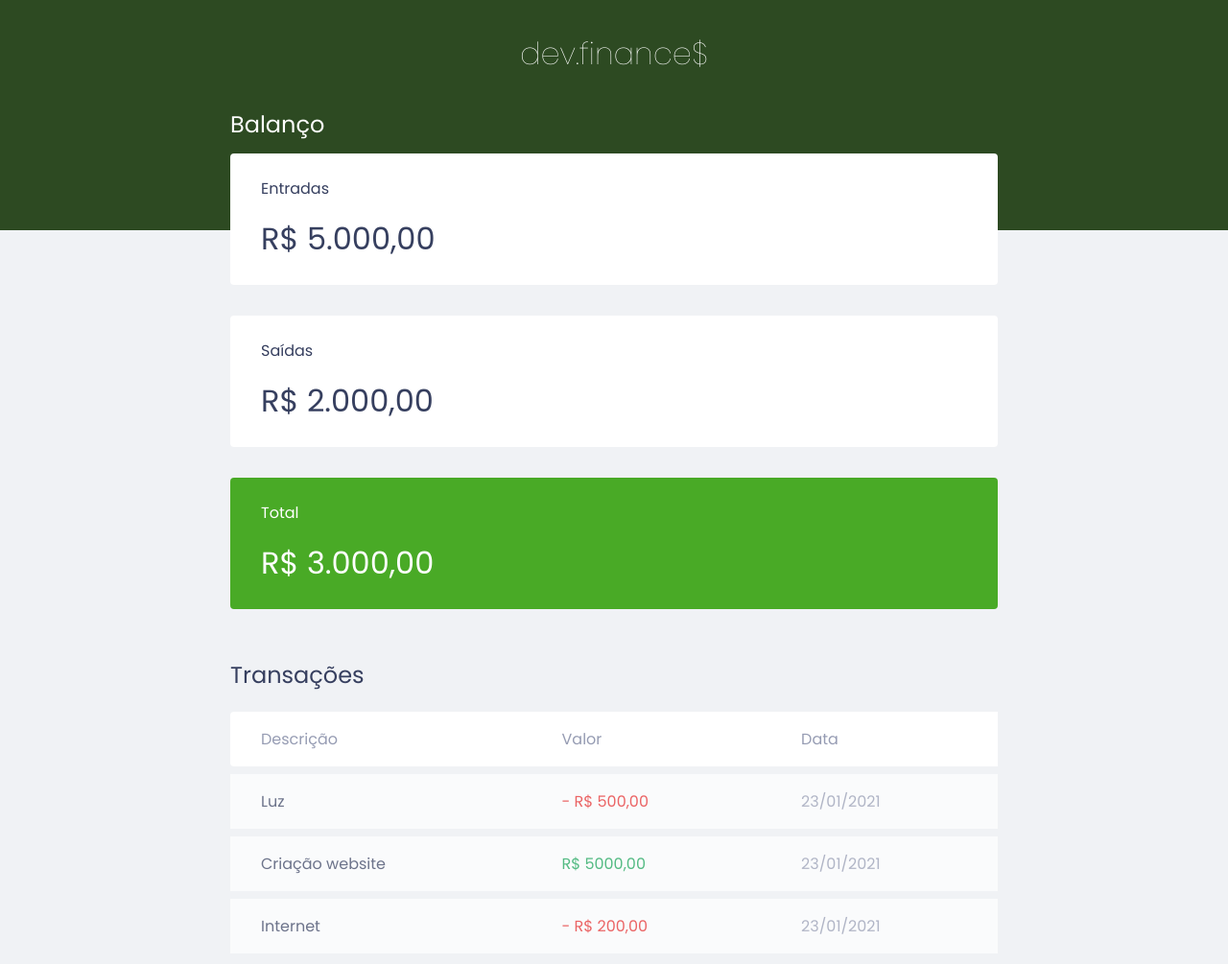
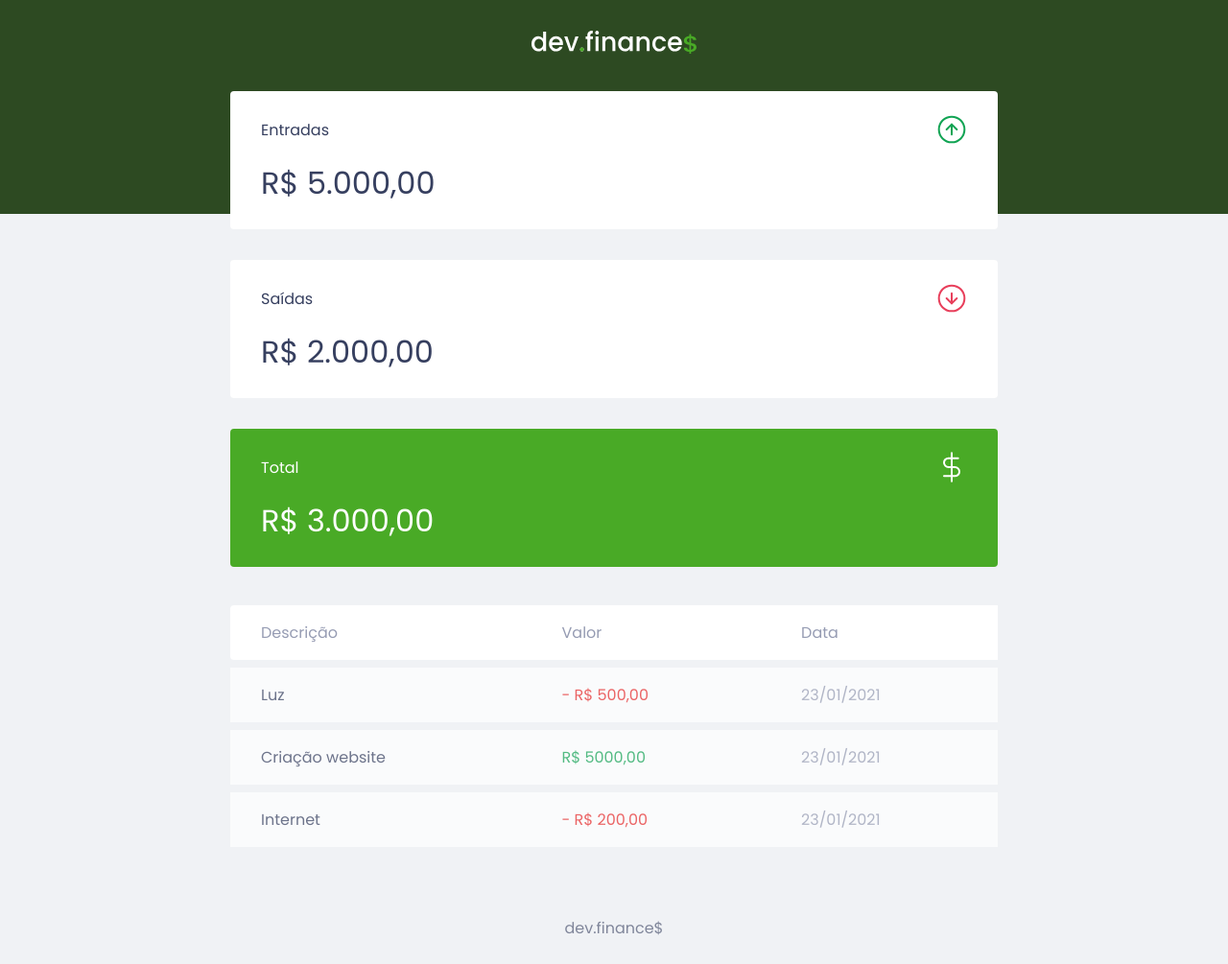
Before and after one commit to Rafael-doctom/discover-maratona-dev, a plain HTML site: page index.html in a window 1280 px wide. Shown: the top 1005 px of the page at 96% size. Drawn offline with Linux system fonts and the light colour scheme.

Commit message:
progress

```diff
--- a/index.html
+++ b/index.html
@@ -11,32 +11,41 @@
   <body>
 
     <header>
-      <h1 id="logo">dev.finance$</h1>
+      <img src="./assets/logo.svg" alt="Logo Dev Finance">
     </header>
 
     <main class="container">
       <section id="balance">
-        <h2>Balanço</h2>
+        <h2 class="sr-only">Balanço</h2>
 
         <div class="card">
-          <h3>Entradas</h3>
+          <h3>
+            <span>Entradas</span>
+            <img src="./assets/income.svg" alt="Imagem de entradas">
+          </h3>
           <p>R$ 5.000,00</p>
         </div>
 
         <div class="card">
-          <h3>Saídas</h3>
+          <h3>
+            <span>Saídas</span>
+            <img src="./assets/expense.svg" alt="Imagem de saídas">
+          </h3>
           <p>R$ 2.000,00</p>
         </div>
 
         <div class="card total">
-          <h3>Total</h3>
+          <h3>
+            <span>Total</span>
+            <img src="./assets/total.svg" alt="Imagem de total">
+          </h3>
           <p>R$ 3.000,00</p>
         </div>
 
       </section>
 
       <section id="transaction">
-        <h2>Transações</h2>
+        <h2 class="sr-only">Transações</h2>
         <table id="data-table">
           <thead>
             <tr>
--- a/styles.css
+++ b/styles.css
@@ -12,6 +12,18 @@
 body {
   background: #f0f2f5;
   font-family: 'Poppins', sans-serif;
+}
+
+.sr-only {
+  position: absolute;
+  width: 1px;
+  height: 1px;
+  padding: 0;
+  margin: -1px;
+  overflow: hidden;
+  clip: rect(0,0,0,0);
+  white-space: nowrap;
+  border-width: 0;
 }
 
 .container {
@@ -63,6 +75,10 @@ header {
 .card h3 {
   font-weight: normal;
   font-size: 1rem;
+
+  display: flex;
+  align-items: center;
+  justify-content: space-between;
 }
 
 .card p {
```
